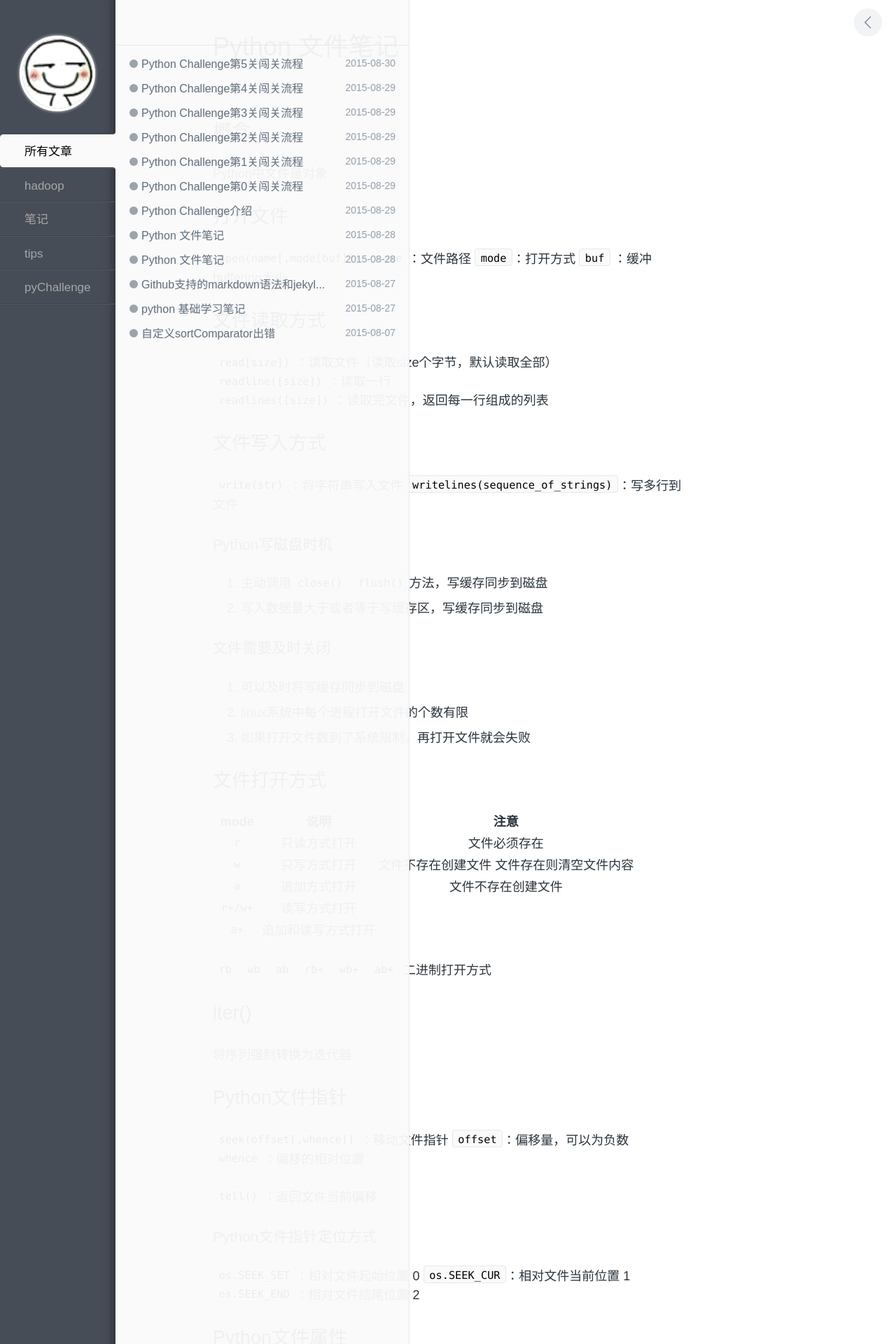
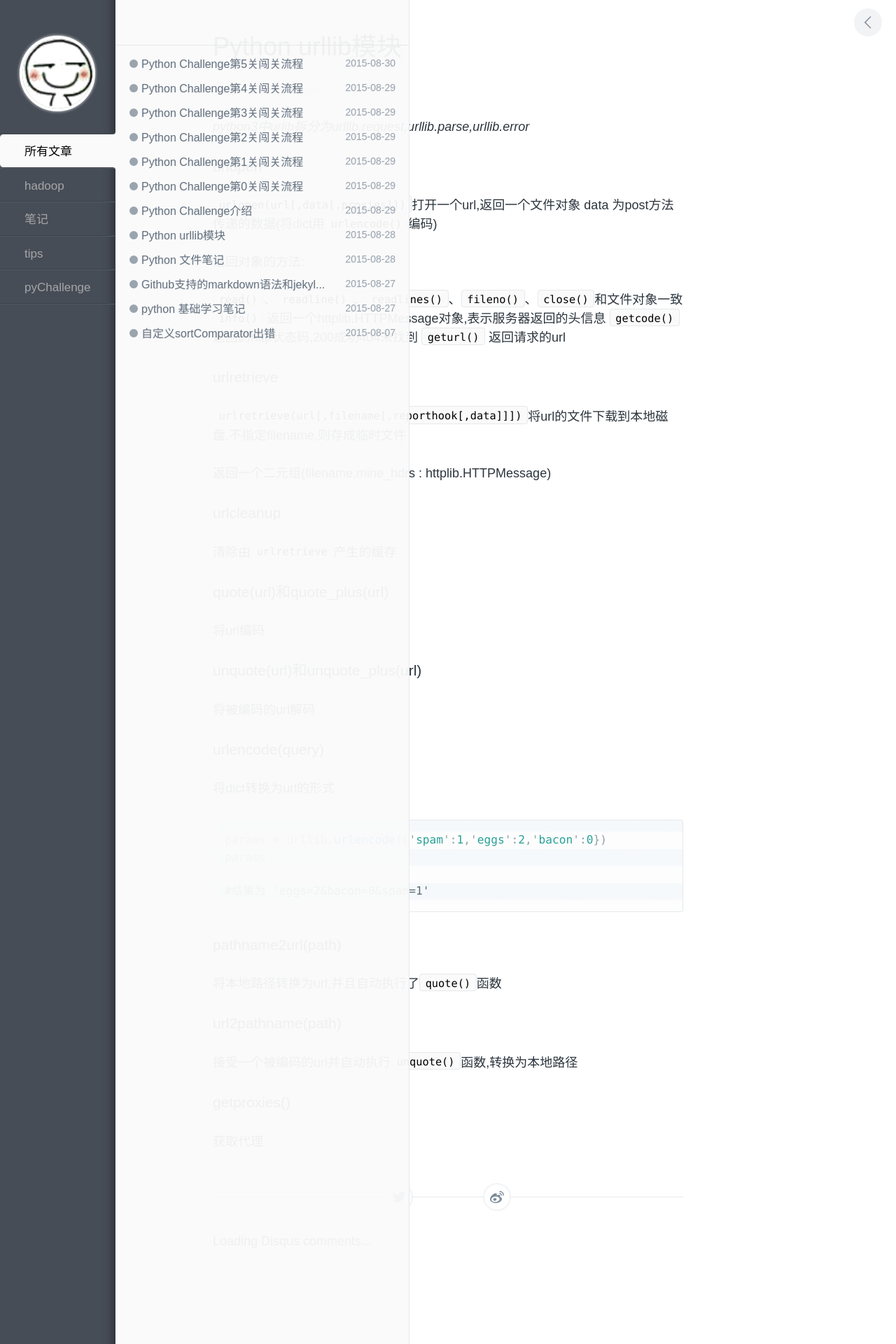
Before and after one commit to jnchen/jnchen.github.io, a Jekyll site: the page built from _posts/note/2015-08-30-note-of-urllib.md, in a window 1280 px wide. Shown: the top 1920 px of the page at 70% size. Built offline with Jekyll 4.4.1, drawn with Linux system fonts in a browser that asks for light colours; comment, search, counter and statistics services are not loaded; some of the changed text lies outside the part shown.

Commit message:
Update 2015-08-30-note-of-urllib.md

````diff
--- a/_posts/note/2015-08-30-note-of-urllib.md
+++ b/_posts/note/2015-08-30-note-of-urllib.md
@@ -1,172 +1,63 @@
 ---
 layout: post
-title: "Python 文件笔记"
-description: "Python学习笔记之文件"
+title: "Python urllib模块"
+description: "Python学习笔记之urllib模块"
 category: 笔记
 tags: [Python, note]
 date: 2015-08-28 09:48:37
 ---
 
-## 概念
+*python3中urlib拆分为urllib.request,urllib.parse,urllib.error*
 
-Python中文件是对象
+### urlopen
 
-## 打开文件
+`urlopen(url[,data[,proxies]])`打开一个url,返回一个文件对象
+data 为post方法传递的数据(将dict用`urlencode()`编码)
 
-`open(name[,mode[buf]])`
-`name`：文件路径
-`mode`：打开方式
-`buf` ：缓冲buffering大小
+返回对象的方法:
 
-## 文件读取方式
+`read()`、`readline()`、`readlines()`、`fileno()`、`close()`和文件对象一致
+`info()` 返回一个httplib.HTTPMessage对象,表示服务器返回的头信息
+`getcode()` 返回的http状态码,200成功404未找到
+`geturl()` 返回请求的url
 
-`read[size])`：读取文件（读取size个字节，默认读取全部）
-`readline([size])`：读取一行
-`readlines([size])`：读取完文件，返回每一行组成的列表
+### urlretrieve
 
-## 文件写入方式
+`urlretrieve(url[,filename[,reporthook[,data]]])`将url的文件下载到本地磁盘,不指定filename,则存成临时文件
 
-`write(str)`：将字符串写入文件
-`writelines(sequence_of_strings)`：写多行到文件
+返回一个二元组(filename,mine_hdrs : httplib.HTTPMessage)
 
-### Python写磁盘时机
+### urlcleanup
 
- 1. 主动调用`close()` `flush()`方法，写缓存同步到磁盘
- 2. 写入数据量大于或者等于写缓存区，写缓存同步到磁盘
+清除由`urlretrieve`产生的缓存
 
-### 文件需要及时关闭
+### quote(url)和quote_plus(url)
 
-1. 可以及时将写缓存同步到磁盘
-2. linux系统中每个进程打开文件的个数有限
-3. 如果打开文件数到了系统限制，再打开文件就会失败
+将url编码
 
+### unquote(url)和unquote_plus(url)
 
-## 文件打开方式
+将被编码的url解码
 
-| mode | 说明 | 注意 |
-| :------: | :------: | :-----: |
-|`r`| 只读方式打开|文件必须存在|
-|`w`|只写方式打开|文件不存在创建文件 文件存在则清空文件内容|
-|`a`|追加方式打开|文件不存在创建文件|
-|`r+/w+`|读写方式打开|
-|`a+`|追加和读写方式打开|
+### urlencode(query)
 
-`rb` `wb` `ab` `rb+` `wb+` `ab+` 二进制打开方式
-
-
-
-## iter()
-
-将序列强制转换为迭代器
-
-## Python文件指针
-
-`seek(offset[,whence])`：移动文件指针
-`offset`：偏移量，可以为负数
-`whence`：偏移的相对位置
-
-`tell()`：返回文件当前偏移
-
-### Python文件指针定位方式
-
-`os.SEEK_SET`：相对文件起始位置     0
-`os.SEEK_CUR`：相对文件当前位置     1
-`os.SEEK_END`：相对文件结尾位置     2
-
-## Python文件属性
-
-`file.fileno()`：文件描述符
-`file.mode`：文件打开权限
-`file.encoding`:文件编码格式
-`file.closed`：文件是否关闭
-
-## Python标准文件
-
-文件标准输入：`sys.stdin`
-文件标准输出：`sys.stdout`
-文件标准错误：`sys.stderr`
-
-## Python文件命令行参数
-
-`sys.argv`属性，可以得到命令行参数 它是一个字符串组成的列表
-第一个是`py文件`本身
-
-## Python文件编码   2.x
-
-`unicode.encode(u'慕课','utf-8')`   将ASCII转换为utf-8   2.x
-
-创建一个utf-8或者其他编码格式的文件：
-使用codecs模块提供的方法创建指定编码格式的文件
-
-使用指定的编码格式打开文件：
-`open(fname,mod,encoding,errors,buffering)`
-
-## OS模块调用
-
-`os.open(filename,flag[,mode])`：打开文件
-`flag`:打开文件方式 :
-
-    os.O_CREATE：创建文件
-    os.O_RDONLY：只读方式打开文件
-    os.O_WRONLY：只写方式打开文件
-    os.O_RDWR  ：读写方式打开文件
-
-
-`os.read(fd,buffersize)`：读取文件
-`os.write(fd,string)`   ：写入文件 2.x
-`os.write(fd,bytes)`    ：写入文件 3.x
-`os.lseek(fd,pos.how)`  ：文件指针操作
-`os.close(fd)`          ：关闭文件
-
-|os方法|说明|
-|:----|:----|
-|`access(path,mode)` |判断该文件权限,F\_OK存在, R\_OK可读,W\_OK可写,X\_OK可执行|
-|`listdir(path)`|返回当前目录下所有文件组成的列表|
-|`remove(path)`|删除文件|
-|`rename(old,new)`|修改文件或者目录名|
-|`mkdir(path[,mod])`|创建目录|
-|`makedirs(path[,mode])`|创建多级目录|
-|`removedirs(path)`|删除多级目录|
-|`rmdir(path)`|删除目录，目录必须为空|
-
-
-## os.path模块
-
-|os.path方法|说明|
-|:----|:-----|
-|`exist(path)`|当前路径是否存在|
-|`isdir(s)`|是否是一个目录|
-|`isfile(path)`|是否是一个文件|
-|`getsize(filename)`|返回文件大小|
-|`dirname(p)`|返回路径的目录|
-|`basename(p)`|返回路径的文件名|
-
-## Python configParser   2.x
-
-ini格式：
-节:[session]
-参数：键=值 name= value
+将dict转换为url的形式
 
 ```python
-#2.x
-import ConfigParser
-cfg = ConfigParser.ConfigParser()
-#3.x
-import configparser
-cfg  = configparser.ConfigParser()
-/////////////////////////////
-cfg.read('conf')#读取成功返回list，可读取多个配置文件
+params = urllib.urlencode({'spam':1,'eggs':2,'bacon':0})
+params
 
-#打印设置树
-for i in cfg.sections():
-    print(i)
-    print(cfg.items(i))
+#结果为 'eggs=2&bacon=0&spam=1'
+```
 
-#增加设置项和组
-cfg.set('userinfo','name','zhangsan')
-#删除设置项
-cfg.remove_option('userinfo','name')
-#删除设置组
-cfg.remove_section('userinfo')
+### pathname2url(path)
 
-```
+将本地路径转换为url,并且自动执行了`quote()`函数
+
+### url2pathname(path)
+
+接受一个被编码的url并自动执行`unquote()`函数,转换为本地路径
+
+### getproxies()
+
+获取代理
````
